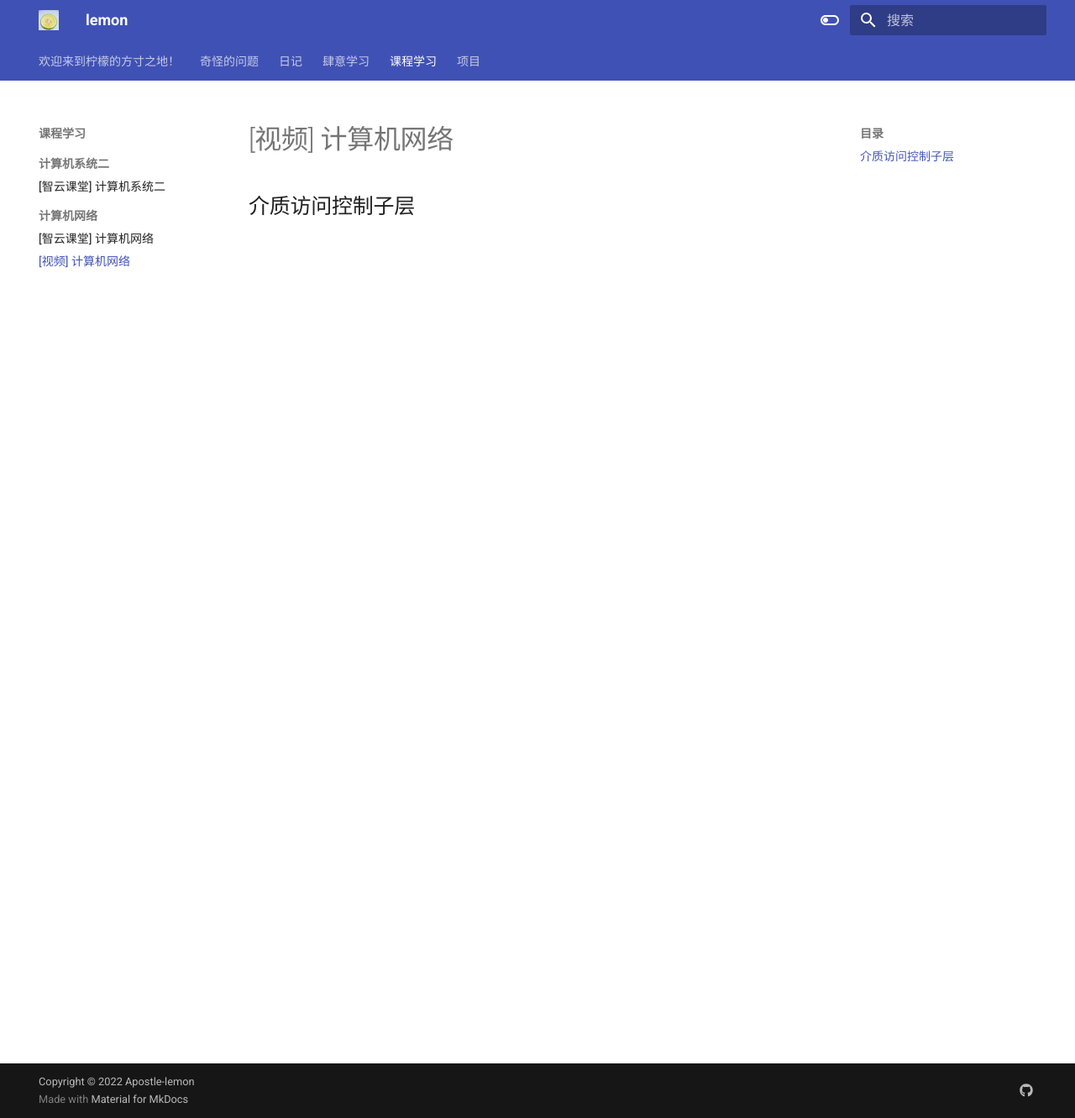
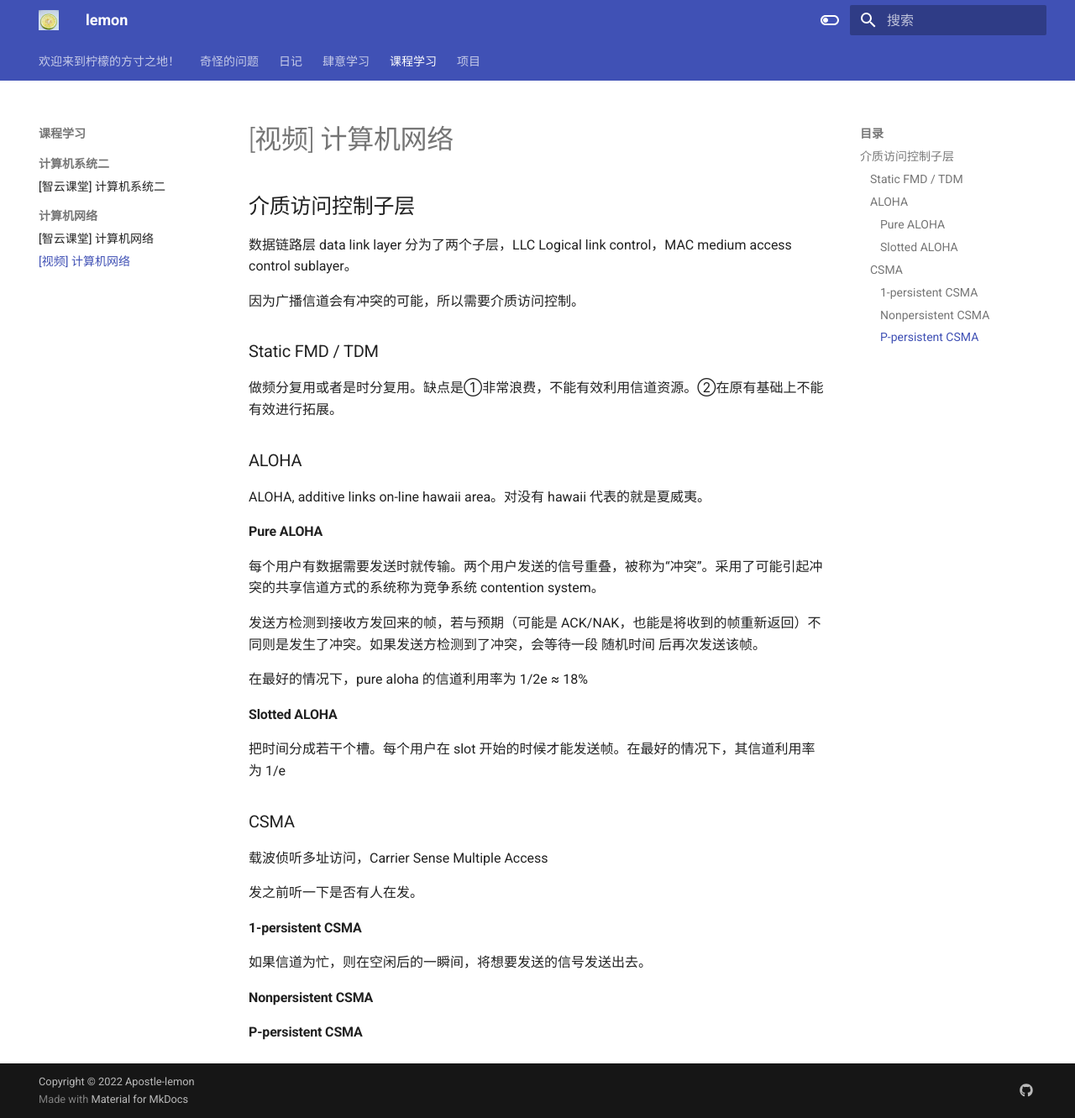
Before and after one commit to Apostle-lemon/Apostle-lemon.github.io, an MkDocs documentation site: the page built from docs/课程学习/计算机网络/【视频】计算机网络.md, in a window 1280 px wide and 1331 px high. Shown: the whole window at 84% size. Built offline with MkDocs 1.6.1 and Material for MkDocs 9.7.7, drawn with Linux system fonts in a browser that asks for light colours.

Commit message:
vault backup: 2022-10-28 09:22:46
Affected files:
docs/课程学习/计算机网络/【视频】计算机网络.md

```diff
--- a/docs/课程学习/计算机网络/【视频】计算机网络.md
+++ b/docs/课程学习/计算机网络/【视频】计算机网络.md
@@ -1,3 +1,41 @@
 # [视频] 计算机网络
 
 ## 介质访问控制子层
+
+数据链路层 data link layer 分为了两个子层，LLC Logical link control，MAC medium access control sublayer。
+
+因为广播信道会有冲突的可能，所以需要介质访问控制。
+
+### Static FMD / TDM
+
+做频分复用或者是时分复用。缺点是①非常浪费，不能有效利用信道资源。②在原有基础上不能有效进行拓展。
+
+### ALOHA
+
+ALOHA, additive links on-line hawaii area。对没有 hawaii 代表的就是夏威夷。
+
+#### Pure ALOHA
+
+每个用户有数据需要发送时就传输。两个用户发送的信号重叠，被称为“冲突”。采用了可能引起冲突的共享信道方式的系统称为竞争系统 contention system。
+
+发送方检测到接收方发回来的帧，若与预期（可能是 ACK/NAK，也能是将收到的帧重新返回）不同则是发生了冲突。如果发送方检测到了冲突，会等待一段 随机时间 后再次发送该帧。
+
+在最好的情况下，pure aloha 的信道利用率为 1/2e ≈ 18%
+
+#### Slotted ALOHA
+
+把时间分成若干个槽。每个用户在 slot 开始的时候才能发送帧。在最好的情况下，其信道利用率为 1/e
+
+### CSMA
+
+载波侦听多址访问，Carrier Sense Multiple Access
+
+发之前听一下是否有人在发。
+
+#### 1-persistent CSMA
+
+如果信道为忙，则在空闲后的一瞬间，将想要发送的信号发送出去。
+
+#### Nonpersistent CSMA
+
+#### P-persistent CSMA
```
